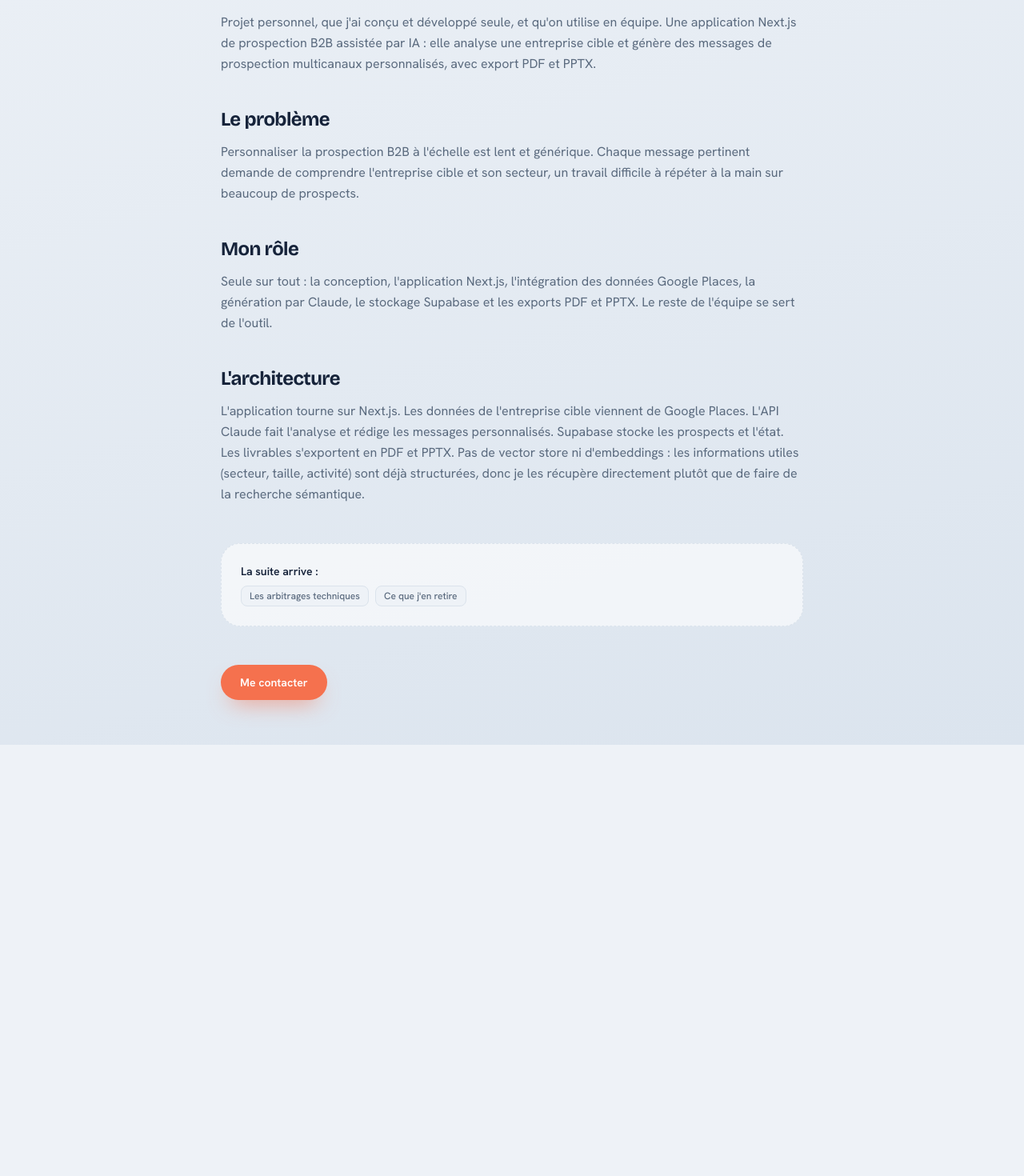
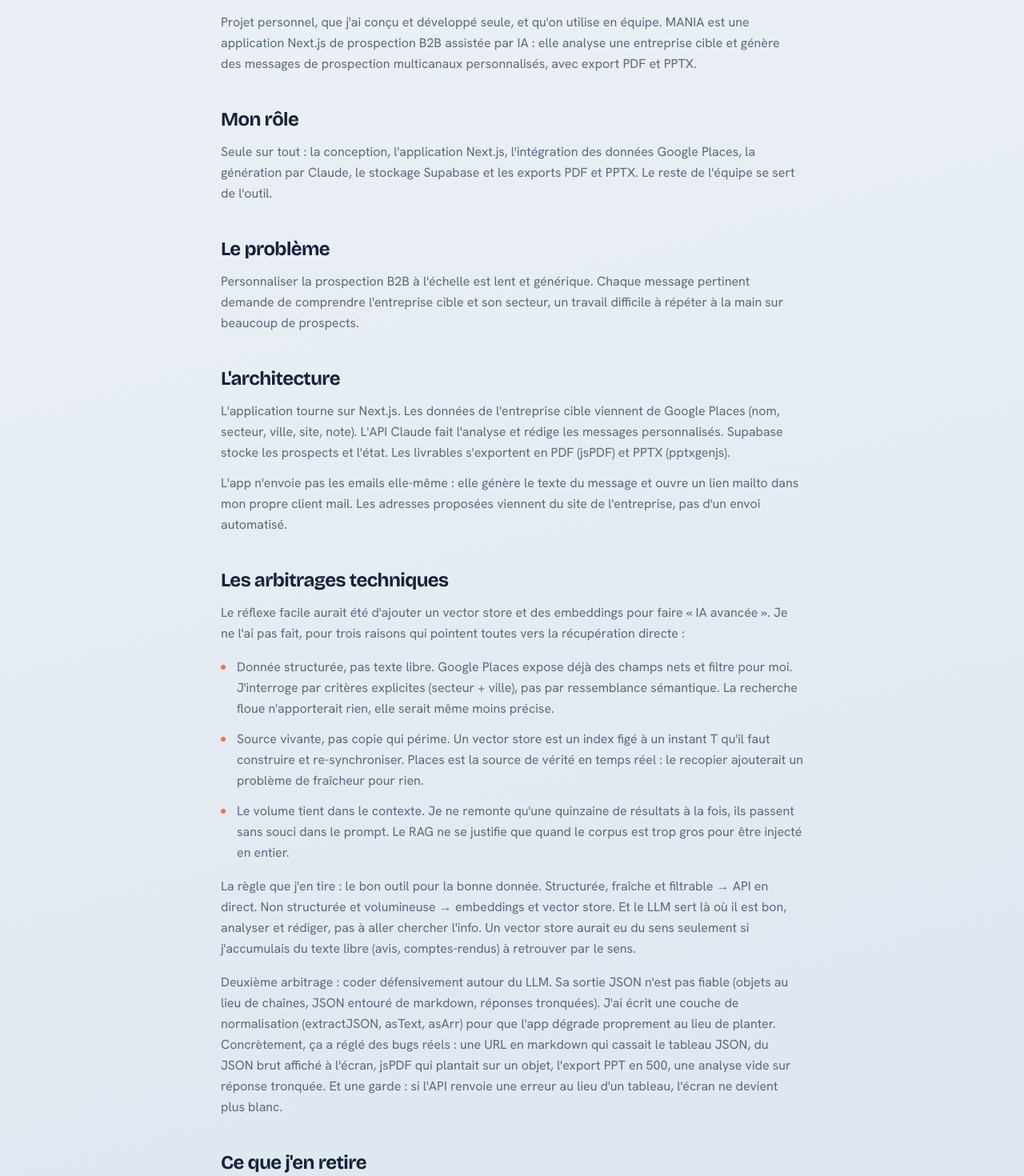
Before and after one commit to celiabd29/mon-portfolio, a React (Vite) app: page /projets/mania in a window 1280 px wide. Shown: the part 360-1830 px from the top of the page at 80% size. Before the commit the page ends 1291 px from the top, so only its background shows below. Built offline with nearby package versions, Linux system fonts and the light colour scheme.

Commit message:
Case study MANIA complete: arbitrage 'pas de RAG' (3 raisons), couche defensive JSON (extractJSON/asText/asArr), pas d'envoi n8n/Gmail, 2 apprentissages

```diff
--- a/src/pages/CaseStudy.jsx
+++ b/src/pages/CaseStudy.jsx
@@ -7,28 +7,82 @@ const CASES = {
   mania: {
     title: "MANIA · le Prospecteur",
     tagline: "Prospection B2B assistée par IA",
-    tags: ["Projet perso · en solo", "Next.js", "API Claude", "Supabase"],
+    tags: ["Projet perso · en solo", "Next.js", "Google Places", "API Claude", "Supabase"],
     sections: [
       {
         h: "Contexte",
-        p: "Projet personnel, que j'ai conçu et développé seule, et qu'on utilise en équipe. Une application Next.js de prospection B2B assistée par IA : elle analyse une entreprise cible et génère des messages de prospection multicanaux personnalisés, avec export PDF et PPTX.",
+        paras: [
+          "Projet personnel, que j'ai conçu et développé seule, et qu'on utilise en équipe. MANIA est une application Next.js de prospection B2B assistée par IA : elle analyse une entreprise cible et génère des messages de prospection multicanaux personnalisés, avec export PDF et PPTX.",
+        ],
+      },
+      {
+        h: "Mon rôle",
+        paras: [
+          "Seule sur tout : la conception, l'application Next.js, l'intégration des données Google Places, la génération par Claude, le stockage Supabase et les exports PDF et PPTX. Le reste de l'équipe se sert de l'outil.",
+        ],
       },
       {
         h: "Le problème",
-        p: "Personnaliser la prospection B2B à l'échelle est lent et générique. Chaque message pertinent demande de comprendre l'entreprise cible et son secteur, un travail difficile à répéter à la main sur beaucoup de prospects.",
-      },
-      {
-        h: "Mon rôle",
-        p: "Seule sur tout : la conception, l'application Next.js, l'intégration des données Google Places, la génération par Claude, le stockage Supabase et les exports PDF et PPTX. Le reste de l'équipe se sert de l'outil.",
+        paras: [
+          "Personnaliser la prospection B2B à l'échelle est lent et générique. Chaque message pertinent demande de comprendre l'entreprise cible et son secteur, un travail difficile à répéter à la main sur beaucoup de prospects.",
+        ],
       },
       {
         h: "L'architecture",
-        p: "L'application tourne sur Next.js. Les données de l'entreprise cible viennent de Google Places. L'API Claude fait l'analyse et rédige les messages personnalisés. Supabase stocke les prospects et l'état. Les livrables s'exportent en PDF et PPTX. Pas de vector store ni d'embeddings : les informations utiles (secteur, taille, activité) sont déjà structurées, donc je les récupère directement plutôt que de faire de la recherche sémantique.",
+        paras: [
+          "L'application tourne sur Next.js. Les données de l'entreprise cible viennent de Google Places (nom, secteur, ville, site, note). L'API Claude fait l'analyse et rédige les messages personnalisés. Supabase stocke les prospects et l'état. Les livrables s'exportent en PDF (jsPDF) et PPTX (pptxgenjs).",
+          "L'app n'envoie pas les emails elle-même : elle génère le texte du message et ouvre un lien mailto dans mon propre client mail. Les adresses proposées viennent du site de l'entreprise, pas d'un envoi automatisé.",
+        ],
+      },
+      {
+        h: "Les arbitrages techniques",
+        paras: [
+          "Le réflexe facile aurait été d'ajouter un vector store et des embeddings pour faire « IA avancée ». Je ne l'ai pas fait, pour trois raisons qui pointent toutes vers la récupération directe :",
+        ],
+        bullets: [
+          "Donnée structurée, pas texte libre. Google Places expose déjà des champs nets et filtre pour moi. J'interroge par critères explicites (secteur + ville), pas par ressemblance sémantique. La recherche floue n'apporterait rien, elle serait même moins précise.",
+          "Source vivante, pas copie qui périme. Un vector store est un index figé à un instant T qu'il faut construire et re-synchroniser. Places est la source de vérité en temps réel : le recopier ajouterait un problème de fraîcheur pour rien.",
+          "Le volume tient dans le contexte. Je ne remonte qu'une quinzaine de résultats à la fois, ils passent sans souci dans le prompt. Le RAG ne se justifie que quand le corpus est trop gros pour être injecté en entier.",
+        ],
+        after: [
+          "La règle que j'en tire : le bon outil pour la bonne donnée. Structurée, fraîche et filtrable → API en direct. Non structurée et volumineuse → embeddings et vector store. Et le LLM sert là où il est bon, analyser et rédiger, pas à aller chercher l'info. Un vector store aurait eu du sens seulement si j'accumulais du texte libre (avis, comptes-rendus) à retrouver par le sens.",
+          "Deuxième arbitrage : coder défensivement autour du LLM. Sa sortie JSON n'est pas fiable (objets au lieu de chaînes, JSON entouré de markdown, réponses tronquées). J'ai écrit une couche de normalisation (extractJSON, asText, asArr) pour que l'app dégrade proprement au lieu de planter. Concrètement, ça a réglé des bugs réels : une URL en markdown qui cassait le tableau JSON, du JSON brut affiché à l'écran, jsPDF qui plantait sur un objet, l'export PPT en 500, une analyse vide sur réponse tronquée. Et une garde : si l'API renvoie une erreur au lieu d'un tableau, l'écran ne devient plus blanc.",
+        ],
+      },
+      {
+        h: "Ce que j'en retire",
+        bullets: [
+          "Un LLM n'est pas une source de vérité. Au départ, la recherche laissait Claude inventer des entreprises : des noms, des sites et des emails plausibles mais fictifs. Pour du vrai démarchage, inutilisable. J'ai basculé la recherche sur Google Places (données réelles) et gardé le LLM là où il est bon.",
+          "Il faut coder défensivement autour d'un LLM. Sa sortie structurée est imprévisible : je ne fais jamais confiance à la forme reçue. Normalisation, valeurs de repli, et une app qui ne casse pas quand la réponse est mal formée.",
+        ],
       },
     ],
-    pending: ["Les arbitrages techniques", "Ce que j'en retire"],
   },
 };
+
+function Section({ s }) {
+  return (
+    <section>
+      <h2 className="font-display text-2xl font-bold tracking-tight">{s.h}</h2>
+      {(s.paras || []).map((p, i) => (
+        <p key={i} className="mt-3 leading-relaxed text-muted">{p}</p>
+      ))}
+      {s.bullets && (
+        <ul className="mt-4 space-y-3">
+          {s.bullets.map((b, i) => (
+            <li key={i} className="relative pl-5 leading-relaxed text-muted">
+              <span className="absolute left-0 top-[0.6em] h-1.5 w-1.5 rounded-full bg-accent" />
+              {b}
+            </li>
+          ))}
+        </ul>
+      )}
+      {(s.after || []).map((p, i) => (
+        <p key={i} className="mt-4 leading-relaxed text-muted">{p}</p>
+      ))}
+    </section>
+  );
+}
 
 export default function CaseStudy() {
   const { slug } = useParams();
@@ -71,25 +125,9 @@ export default function CaseStudy() {
 
         <div className="mt-10 space-y-10">
           {data.sections.map((s) => (
-            <section key={s.h}>
-              <h2 className="font-display text-2xl font-bold tracking-tight">{s.h}</h2>
-              <p className="mt-3 leading-relaxed text-muted">{s.p}</p>
-            </section>
+            <Section key={s.h} s={s} />
           ))}
         </div>
-
-        {data.pending?.length > 0 && (
-          <div className="mt-12 rounded-3xl border border-dashed border-line bg-surface/60 p-6">
-            <p className="text-sm font-semibold text-ink">La suite arrive :</p>
-            <ul className="mt-2 flex flex-wrap gap-2">
-              {data.pending.map((p) => (
-                <li key={p} className="rounded-lg border border-line bg-ground px-2.5 py-1 text-xs font-medium text-muted">
-                  {p}
-                </li>
-              ))}
-            </ul>
-          </div>
-        )}
 
         <Link
           to="/#contact"
```
